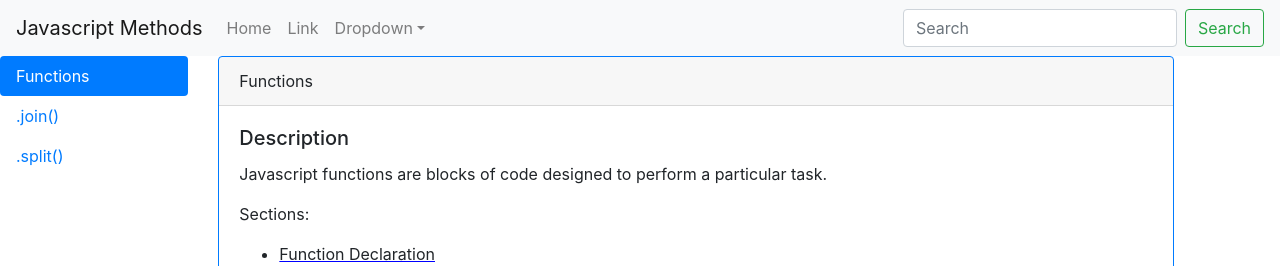
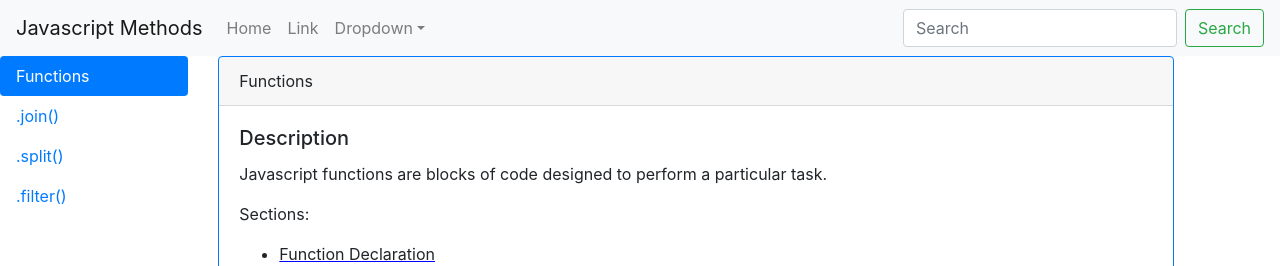
Before and after one commit to buckethead1986/javascript-methods, a React (Create React App) app: page / in a window 1280 px wide. Shown: the top 266 px of the page. Built offline with nearby package versions, Linux system fonts and the light colour scheme.

Commit message:
added .filter

```diff
--- a/src/components/tabComponents/TabData.js
+++ b/src/components/tabComponents/TabData.js
@@ -64,7 +64,27 @@ export const tabData = [
         id: 1,
         title: "Example",
         description: "",
-        code: `const str = 'No, I am your father'\nconsole.log(str.split("")) // '[ 'N', 'o', ',', ' ', 'I', ' ', 'a', 'm', ' ', 'y', 'o', 'u', 'r', ' ', 'f', 'a', 't', 'h', 'e', 'r' ]'\nconsole.log(str.split(',')) // [ 'No', ' I am your father' ]`
+        code: `const str = 'No, I am your father'\nconsole.log(str.split("")) // [ 'N', 'o', ',', ' ', 'I', ' ', 'a', 'm', ' ', 'y', 'o', 'u', 'r', ' ', 'f', 'a', 't', 'h', 'e', 'r' ]\nconsole.log(str.split(',')) // [ 'No', ' I am your father' ]`
+      }
+    ]
+  },
+  {
+    eventKey: 4,
+    name: ".filter()",
+    description:
+      "Iterates through all elements of an array, returning a new array containing all elements that pass a test (provided as a function)",
+    sections: [
+      {
+        id: 0,
+        title: "Syntax",
+        description: "",
+        code: `array.filter(filterFunction)`
+      },
+      {
+        id: 1,
+        title: "Example",
+        description: "",
+        code: `const array = [4, 7, 30, 19, 107, 24]\n\nfunction checkForEven(number) {\n return number % 2 === 0   // modulus (%) returns any remainder from dividing by the given number. Even numbers return 0 when divided by 2\n}\nconsole.log(array.filter(checkForEven)) // [4, 30, 24]\nconsole.log(array.filter(number => number % 2 === 0)) // [4, 30, 24]`
       }
     ]
   }
```
